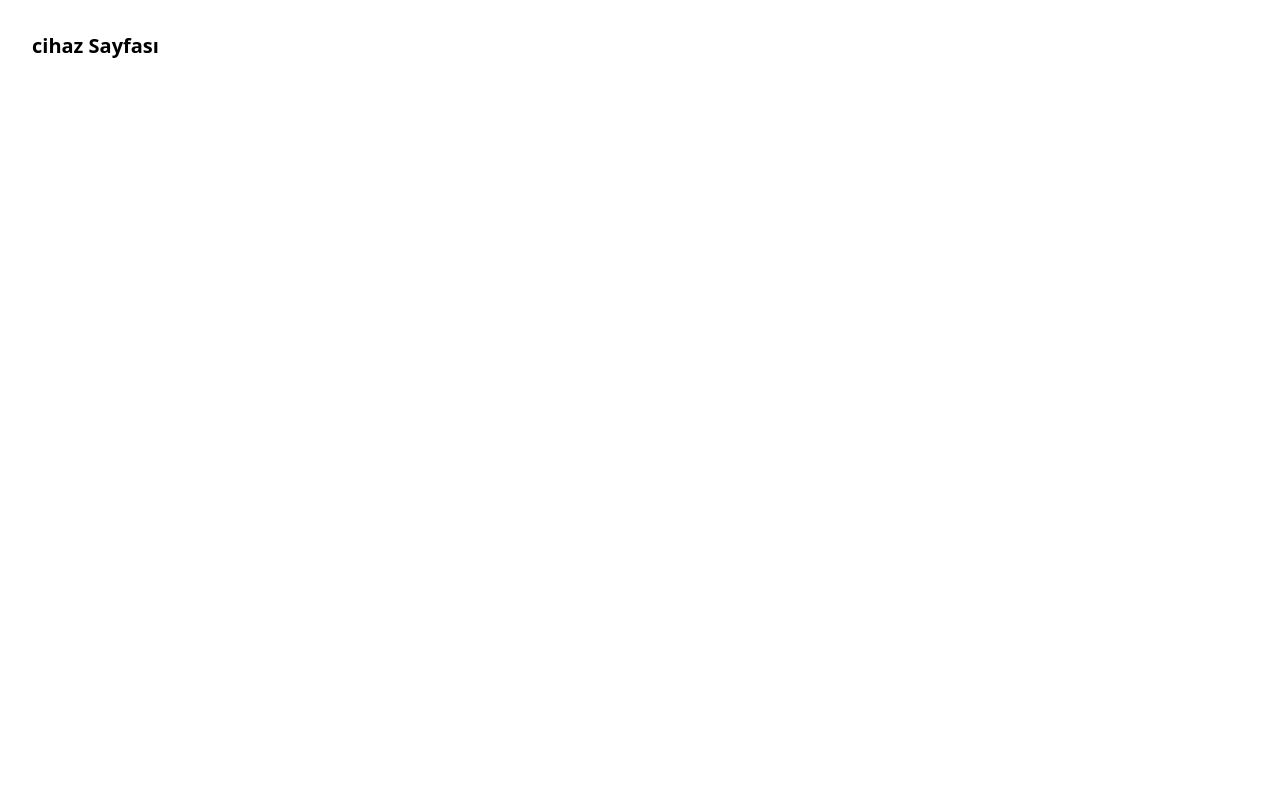
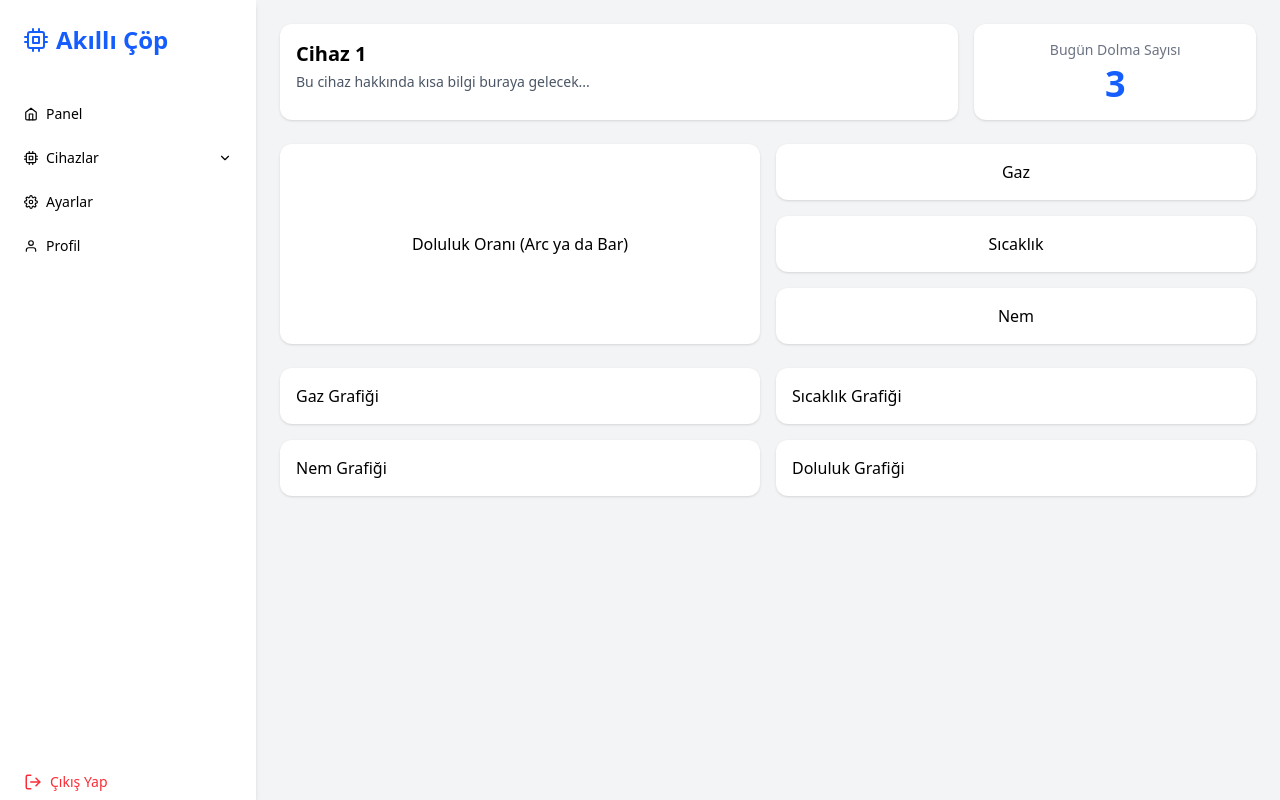
Before and after one commit to 0xM3x/volly_trash_dashboard, a React (Vite) app in the folder vollyWebFrontEnd/: page /device/1 in a window 1280 px wide. Built offline with nearby package versions, Linux system fonts and the light colour scheme; sample sign-in values are in the browser's storage.

Commit message:
Basic device detail page layout with placeholders

```diff
--- a/vollyWebFrontEnd/src/pages/DevicePage.jsx
+++ b/vollyWebFrontEnd/src/pages/DevicePage.jsx
@@ -1,3 +1,51 @@
-export default function DevicePage() {
-  return <div className="p-8 text-xl font-bold">cihaz Sayfası</div>;
+import { useParams } from 'react-router-dom';
+import Layout from '../components/Layout';
+
+export default function DeviceDetailPage() {
+  const { id } = useParams();
+  const deviceName = `Cihaz ${id}`;
+
+  return (
+		<Layout>
+		  <div className="space-y-6">
+		    {/* Top Row: Device Info (70%) + Dolma Count (30%) */}
+		    <div className="grid grid-cols-1 lg:grid-cols-10 gap-4">
+		      {/* 70% */}
+		      <div className="lg:col-span-7 bg-white rounded-xl shadow p-4">
+		        <div className="text-xl font-bold">{deviceName}</div>
+		        <div className="text-sm text-gray-600 mt-1">Bu cihaz hakkında kısa bilgi buraya gelecek...</div>
+		      </div>
+
+		      {/* 30% */}
+		      <div className="lg:col-span-3 bg-white rounded-xl shadow p-4 text-center flex flex-col justify-center">
+		        <div className="text-sm font-medium text-gray-500 mb-1">Bugün Dolma Sayısı</div>
+		        <div className="text-4xl font-bold text-blue-600">3</div>
+		      </div>
+		    </div>
+
+		    {/* Middle Row: Capacity (50%) + Sensor Cards (50%) */}
+		    <div className="grid grid-cols-1 lg:grid-cols-2 gap-4">
+		      {/* Doluluk Oranı */}
+		      <div className="bg-white rounded-xl shadow p-4 text-center flex items-center justify-center min-h-[200px]">
+		        Doluluk Oranı (Arc ya da Bar)
+		      </div>
+
+		      {/* Sensors Vertically */}
+		      <div className="flex flex-col gap-4">
+		        <div className="bg-white rounded-xl shadow p-4 text-center">Gaz</div>
+		        <div className="bg-white rounded-xl shadow p-4 text-center">Sıcaklık</div>
+		        <div className="bg-white rounded-xl shadow p-4 text-center">Nem</div>
+		      </div>
+		    </div>
+
+		    {/* Bottom Row: 2x2 Graph Grid */}
+		    <div className="grid grid-cols-1 lg:grid-cols-2 gap-4">
+		      <div className="bg-white rounded-xl shadow p-4">Gaz Grafiği</div>
+		      <div className="bg-white rounded-xl shadow p-4">Sıcaklık Grafiği</div>
+		      <div className="bg-white rounded-xl shadow p-4">Nem Grafiği</div>
+		      <div className="bg-white rounded-xl shadow p-4">Doluluk Grafiği</div>
+		    </div>
+		  </div>
+		</Layout>
+  );
 }
```
